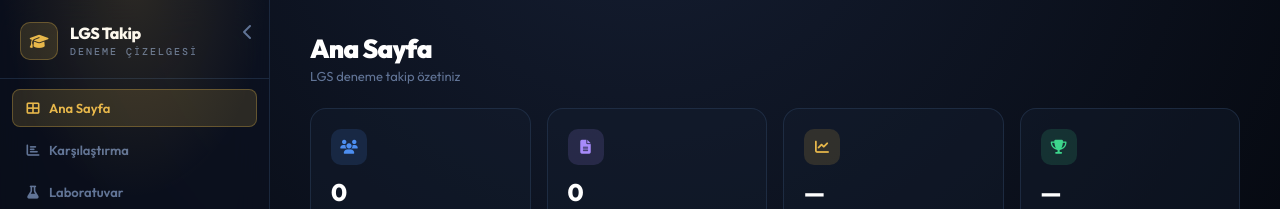
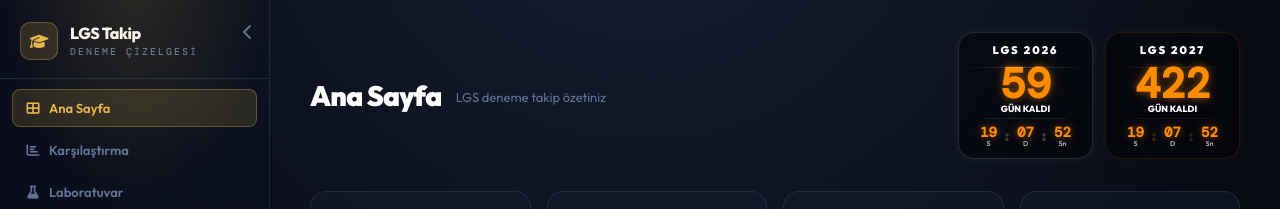
Before and after one commit to seha-mobil/lgstakip, a Next.js app: page / in a window 1280 px wide. Shown: the top 209 px of the page. Built offline with nearby package versions, Linux system fonts and the light colour scheme; no server answers; the database is empty; a web font is replaced by a local one.

Commit message:
feat: add live LGS countdown timers to Home Page

```diff
--- a/app/page.tsx
+++ b/app/page.tsx
@@ -1,5 +1,6 @@
 import { getStudents } from '@/app/actions';
 import Link from 'next/link';
+import CountdownCard from '@/components/CountdownCard';
 
 export default async function Dashboard() {
   const students = await getStudents();
@@ -11,9 +12,18 @@ export default async function Dashboard() {
 
   return (
     <div className="page animate-fade-up">
-      <div style={{ marginBottom: '24px' }}>
-        <h2 style={{ fontSize: '26px', fontWeight: 900, letterSpacing: '-0.8px' }}>Ana Sayfa</h2>
-        <p style={{ fontSize: '13px', color: 'var(--text3)', marginTop: '3px' }}>LGS deneme takip özetiniz</p>
+      <div className="flex-mobile-col" style={{ alignItems: 'center', justifyContent: 'space-between', gap: '20px', marginBottom: '32px' }}>
+        <div style={{ display: 'flex', alignItems: 'center', gap: '14px' }}>
+          <h2 style={{ fontSize: '28px', fontWeight: 900, letterSpacing: '-0.8px' }}>Ana Sayfa</h2>
+          <div>
+            <p style={{ fontSize: '13px', color: 'var(--text3)', marginTop: '3px', whiteSpace: 'nowrap' }}>LGS deneme takip özetiniz</p>
+          </div>
+        </div>
+
+        <div style={{ display: 'flex', gap: '12px', flexWrap: 'wrap' }}>
+          <CountdownCard targetDate="2026-06-13T09:30:00" title="LGS 2026" color="#FFFFFF" labelColor="#FFFFFF" />
+          <CountdownCard targetDate="2027-06-11T09:30:00" title="LGS 2027" color="#FF8C00" labelColor="#FFFFFF" />
+        </div>
       </div>
 
       <div style={{ display: 'grid', gridTemplateColumns: 'repeat(auto-fit, minmax(200px, 1fr))', gap: '16px', marginBottom: '24px' }}>
```
